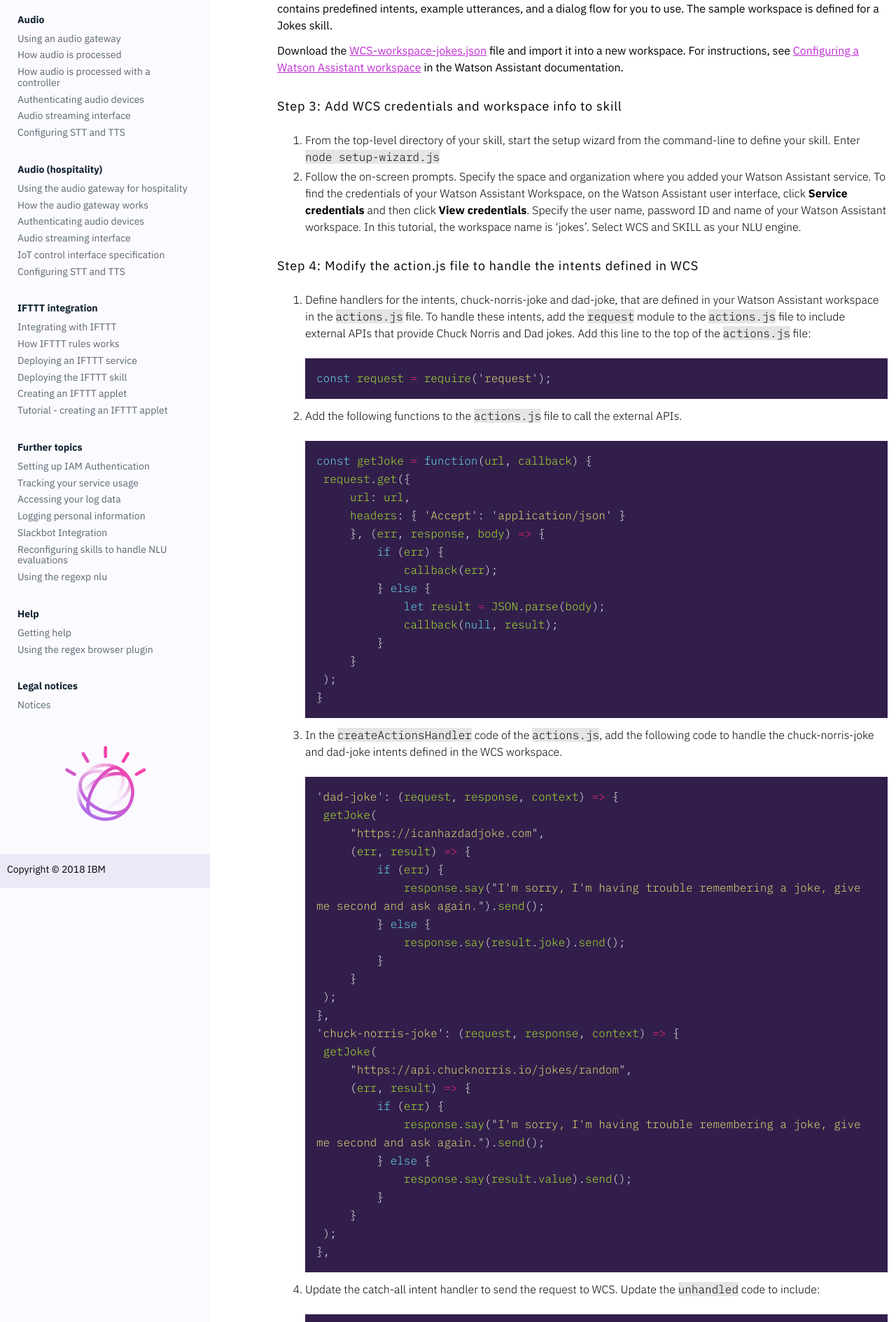
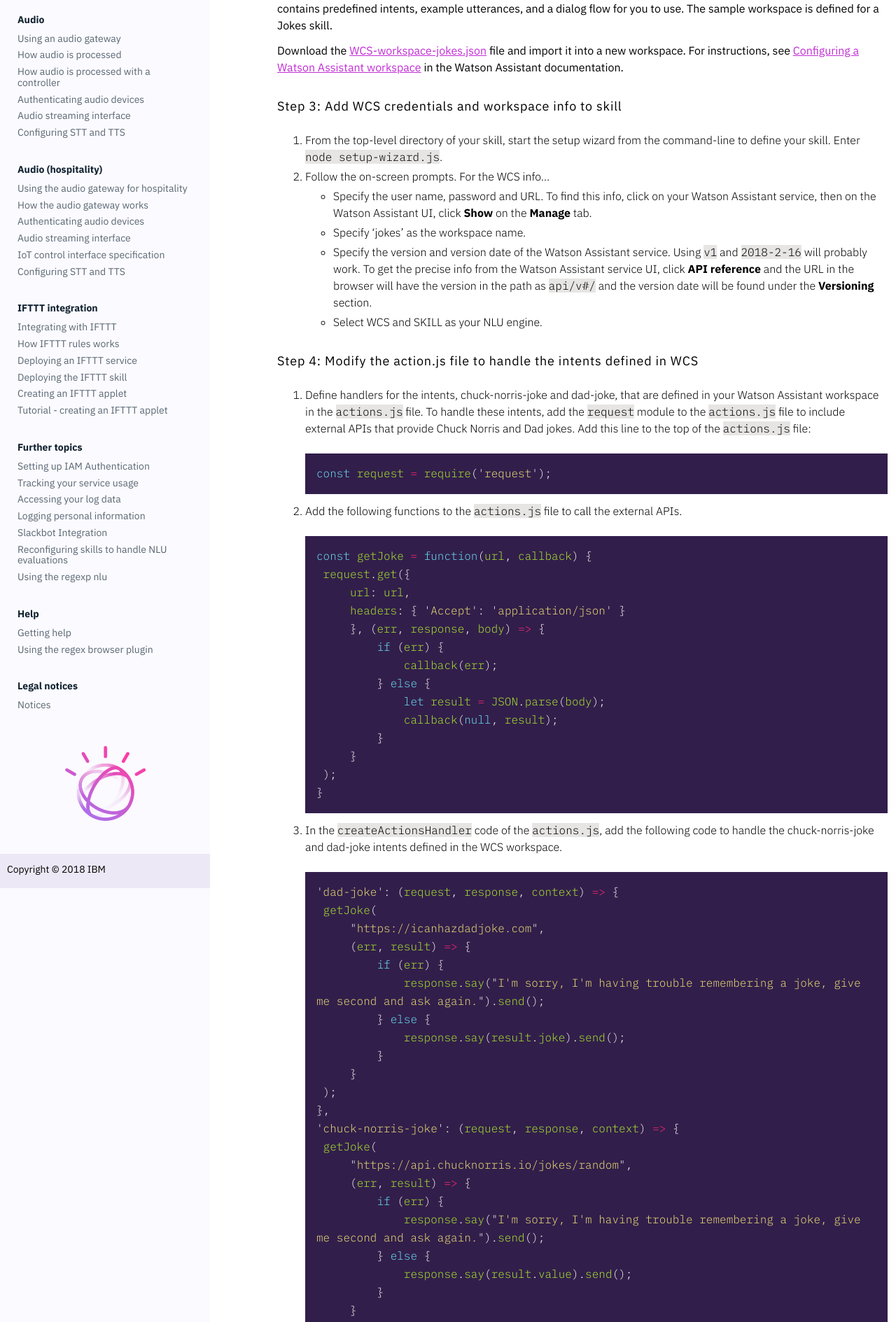
Before and after one commit to Watson-Personal-Assistant/developer, a Jekyll site: the page built from _content/skill/using-wcs.md, in a window 1280 px wide. Shown: the part 1116-3005 px from the top of the page at 70% size. Built offline with Jekyll 4.4.1, drawn with Linux system fonts in a browser that asks for light colours; some web fonts are replaced; some of the changed text lies outside the part shown.

Commit message:
updates to WCS tutorial to hopefully help with issues.

````diff
--- a/_content/skill/using-wcs.md
+++ b/_content/skill/using-wcs.md
@@ -35,8 +35,12 @@
 Download the [WCS-workspace-jokes.json]({{site.baseurl}}/further-topics/WCS-workspace-jokes.json) file and import it into a new workspace. For instructions, see [Configuring a Watson Assistant workspace](https://console.bluemix.net/docs/services/conversation/configure-workspace.html#creating-workspaces) in the Watson Assistant documentation.
 
 #### Step 3: Add WCS credentials and workspace info to skill
-1. From the top-level directory of your skill, start the setup wizard from the command-line to define your skill. Enter ```node setup-wizard.js```
-2. Follow the on-screen prompts.  Specify the space and organization where you added your Watson Assistant service.  To find the credentials of your Watson Assistant Workspace, on the Watson Assistant user interface, click **Service credentials** and then click **View credentials**. Specify the user name, password ID and name of your Watson Assistant workspace.  In this tutorial, the workspace name is 'jokes'.  Select WCS and SKILL as your NLU engine.
+1. From the top-level directory of your skill, start the setup wizard from the command-line to define your skill. Enter `node setup-wizard.js`.
+2. Follow the on-screen prompts.  For the WCS info...
+  - Specify the user name, password and URL. To find this info, click on your Watson Assistant service, then on the Watson Assistant UI, click **Show** on the **Manage** tab.
+  - Specify 'jokes' as the workspace name.
+  - Specify the version and version date of the Watson Assistant service.  Using `v1` and `2018-2-16` will probably work.  To get the precise info from the Watson Assistant service UI, click **API reference** and the URL in the browser will have the version in the path as `api/v#/` and the version date will be found under the **Versioning** section.
+  - Select WCS and SKILL as your NLU engine.
 
 #### Step 4: Modify the action.js file to handle the intents defined in WCS
 1. Define handlers for the intents, chuck-norris-joke and dad-joke, that are defined in your Watson Assistant workspace in the `actions.js` file.  To handle these intents, add the `request` module to the `actions.js` file to include external APIs that provide Chuck Norris and Dad jokes.
@@ -88,7 +92,7 @@
     );
 },
 ```
-4. Update the catch-all intent handler to send the request to WCS.  Update the `unhandled` code to include:
+4. Update the catch-all intent handler to send the request to WCS.  Update the `unhandled` code to look like the following:
 ```javascript
 'unhandled': (request, response, context) => {
     handler.converse(request, response, context, converseCallback);
````
Also changed, not shown: other parts of _content/skill/using-wcs.md (+7 -7 lines).
